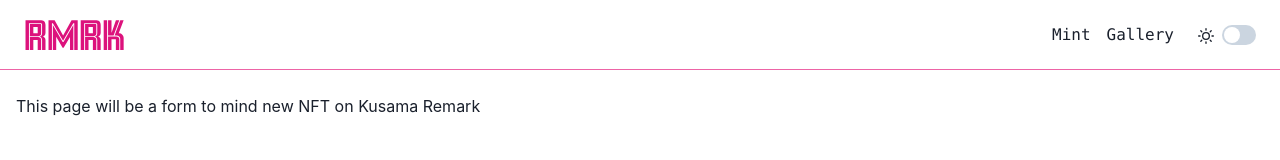
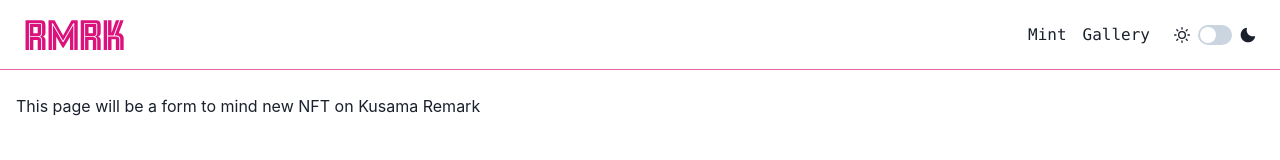
Before and after one commit to J-Cook-jr/rmrk-ui-react, a Next.js app: page /mint in a window 1280 px wide. Shown: the top 160 px of the page. Built offline with nearby package versions, Linux system fonts and the light colour scheme.

Commit message:
theme icons

```diff
--- a/src/components/common/dark-mode-switch.tsx
+++ b/src/components/common/dark-mode-switch.tsx
@@ -7,10 +7,13 @@ const DarkModeSwitch = () => {
 
   return (
     <Box display="flex" alignItems="center" data-name="dark-mode-switch">
-      <Box mr={2}>
-        <Icon as={isDark ? MoonIcon : SunIcon} />
+      <Box mr={2} display="flex" alignItems="center">
+        <Icon as={SunIcon} />
       </Box>
       <Switch color="green" isChecked={isDark} onChange={toggleColorMode} />
+      <Box ml={2} display="flex" alignItems="center">
+        <Icon as={MoonIcon} />
+      </Box>
     </Box>
   );
 };
```
